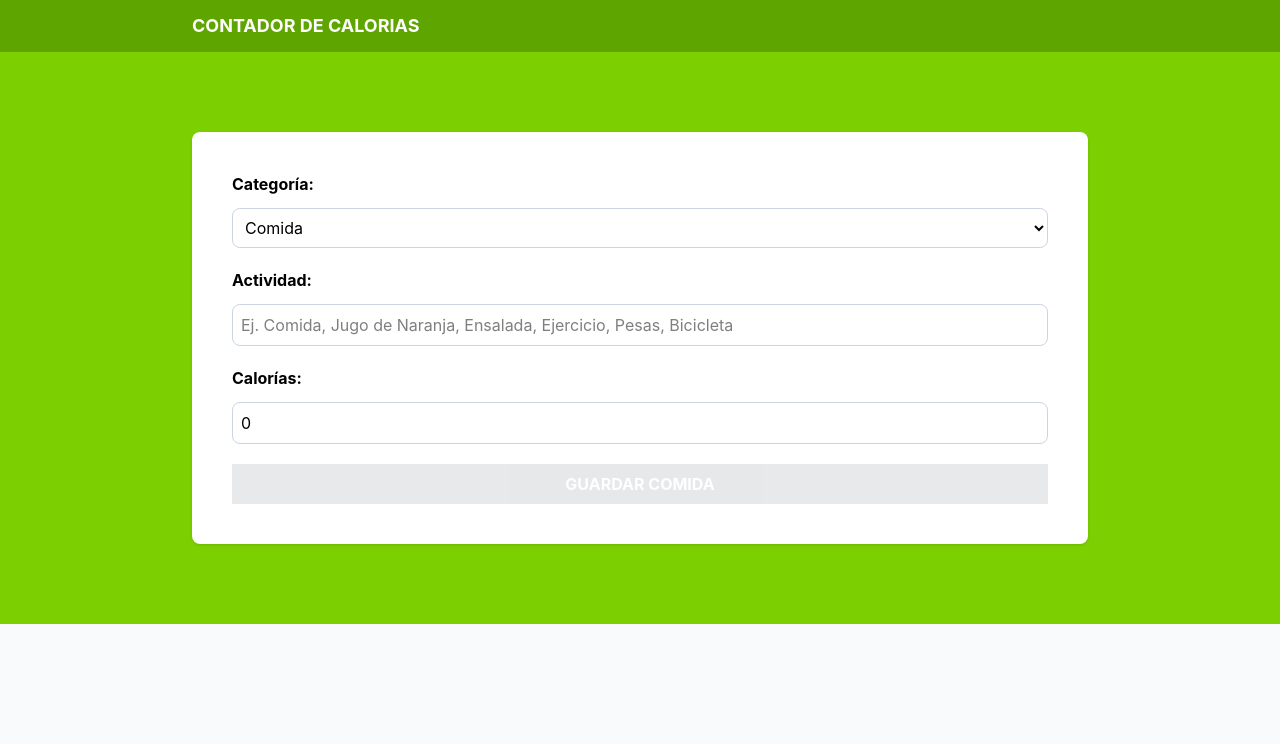
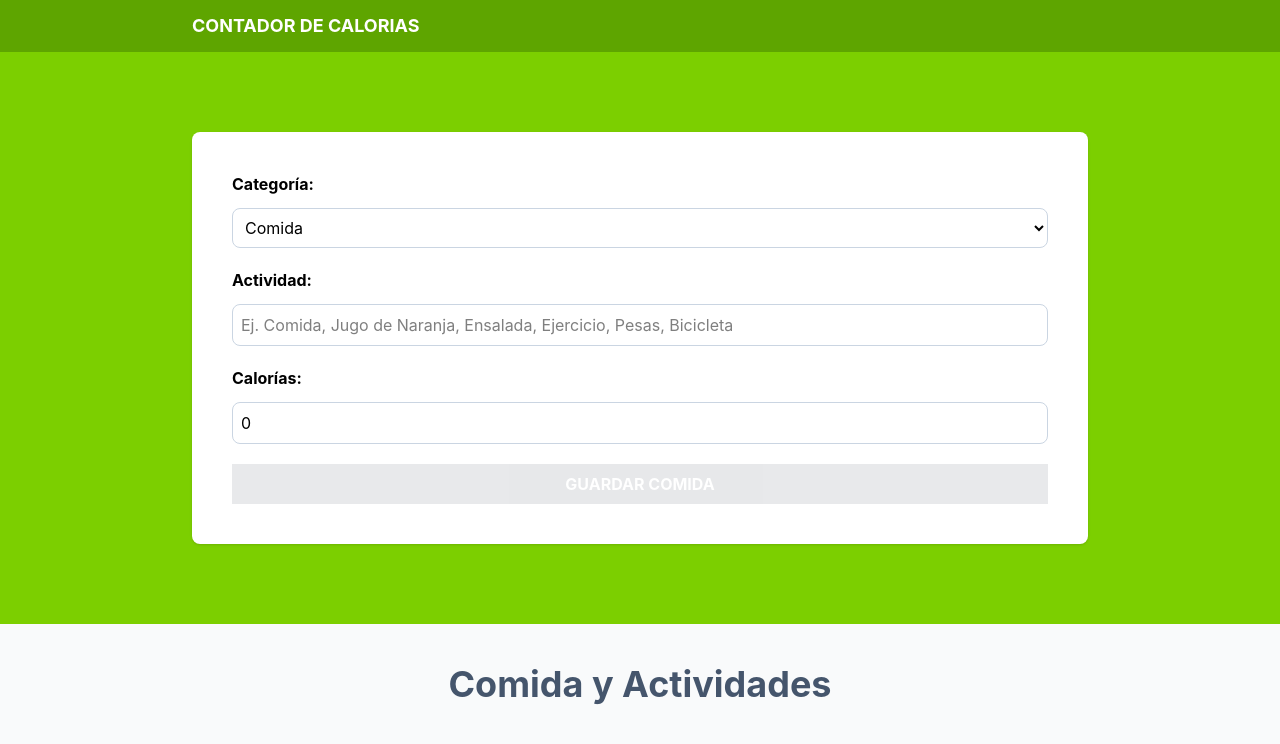
Before and after one commit to andresmdevco/calorie-tracker, a React (Vite) app: page / in a window 1280 px wide. Shown: the top 744 px of the page. Built offline with nearby package versions, Linux system fonts and the light colour scheme.

Commit message:
feat: add activity list component

```diff
--- a/src/App.tsx
+++ b/src/App.tsx
@@ -1,6 +1,7 @@
 import { useReducer } from "react"
 import Form from "./components/Form"
 import { activityReducer, initialState } from "./reducers/activity-reducer"
+import ActivityList from "./components/ActivityList"
 
 function App() {
 
@@ -23,6 +24,12 @@
           />
         </div>
       </section>
+
+      <section className="p-10 mx-auto max-w-4xl">
+        <ActivityList
+          activities={state.activities}
+        />
+      </section>
     </>
   )
 }
--- /dev/null
+++ b/src/components/ActivityList.tsx
@@ -0,0 +1,35 @@
+import type { Activity } from "../types";
+
+type ActivityListProps = {
+  activities: Activity[]
+}
+
+export default function ActivityList({activities} : ActivityListProps) {
+
+  return (
+    <>
+      <h2 className="text-4xl font-bold text-slate-600 text-center">Comida y Actividades</h2>
+
+      {activities.map(activity => (
+        <div key={activity.id} className="px-5 py-10 bg-white mt-5 flex justify-between">
+          <div className="space-y-2 relative">
+            <p>
+              {activity.category}
+            </p>
+            <p className="text-2xl font-bold pt-5">{activity.name}</p>
+            <p className="font-black text-4x text-lime-500">
+              {activity.calories} {''}
+              <span>Calorias</span>
+            </p>
+          </div>
+
+          <div>
+
+          </div>
+        </div>
+
+      ))}
+
+    </>
+  );
+}
```
